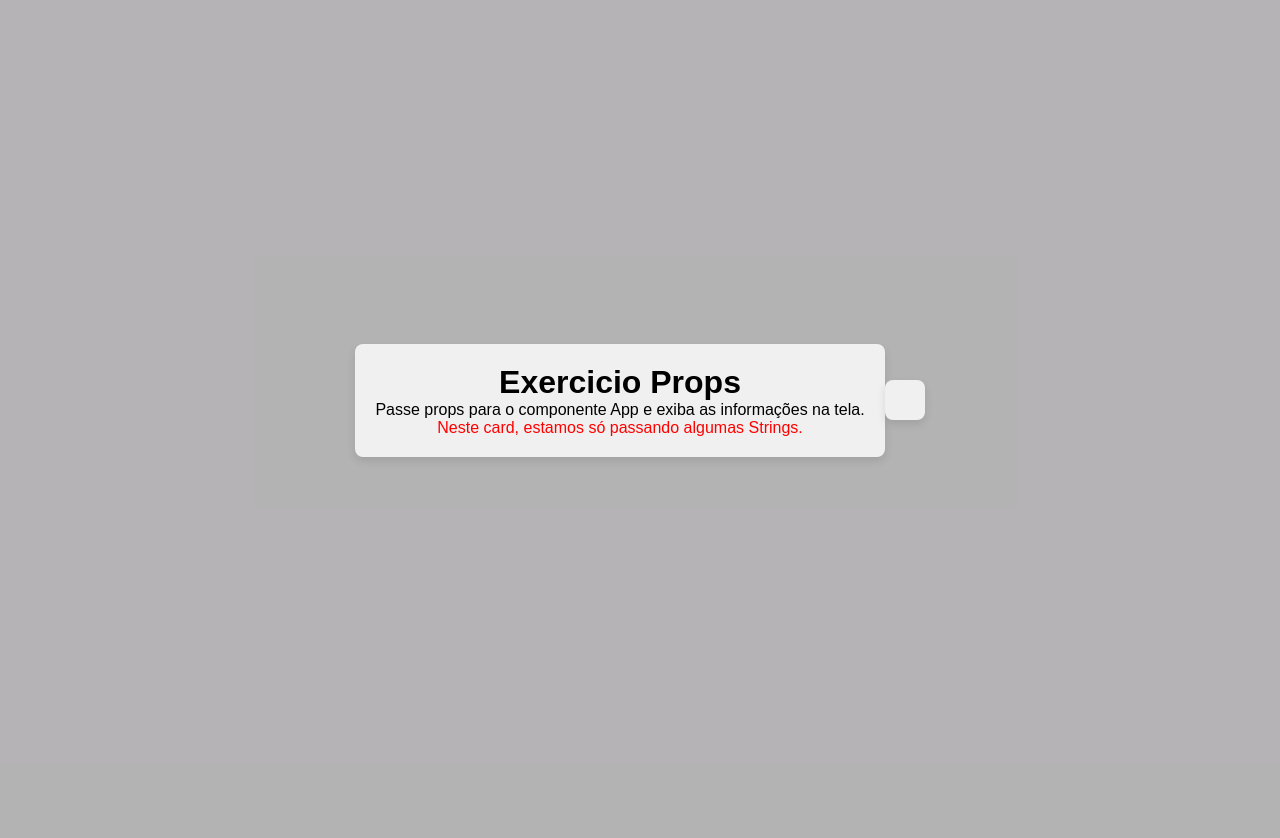
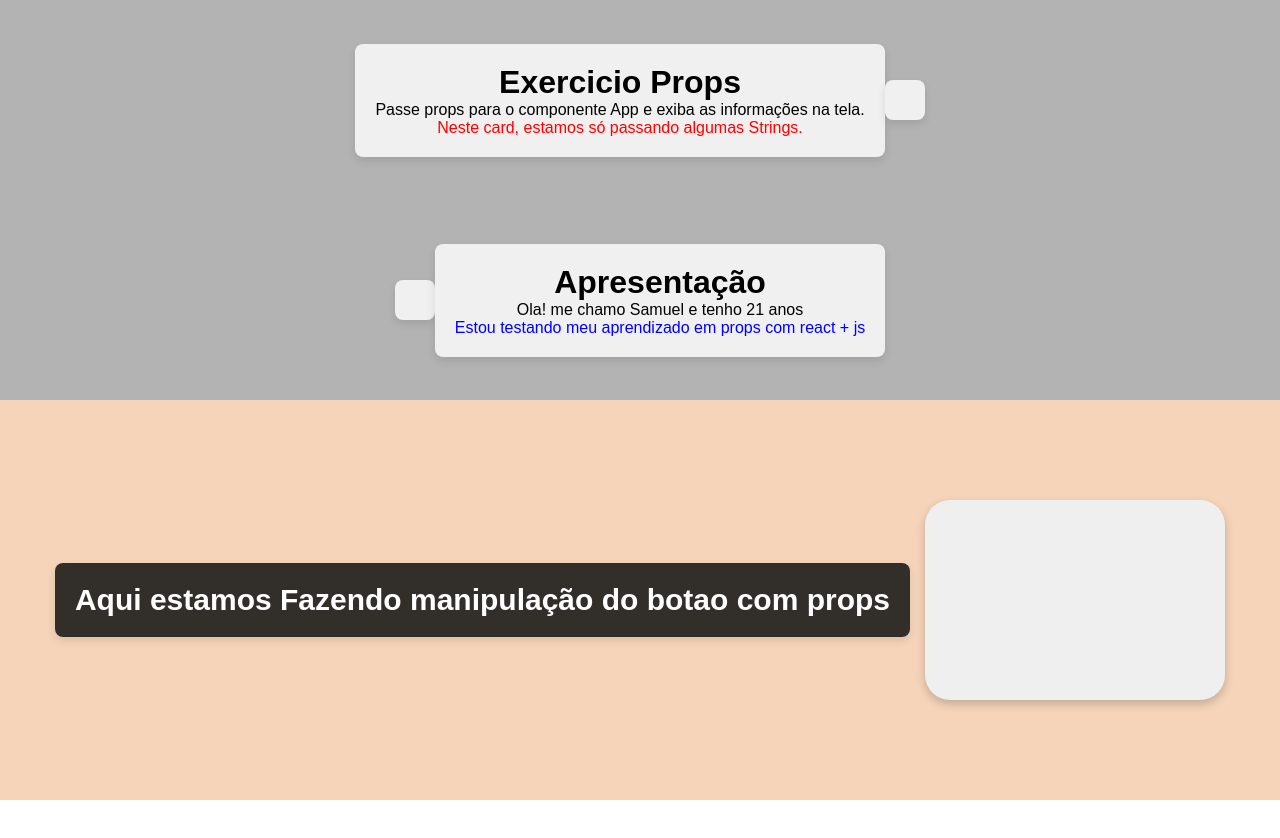
Before and after one commit to samellop3s/react-js-props-studies, a React (Vite) app: page / in a window 1280 px wide. Shown: the top 838 px of the page. After the commit the page ends 800 px from the top, so only its background shows below. Built offline with nearby package versions, Linux system fonts and the light colour scheme.

Commit message:
alterações feitas Botao.jsx / Main.jsx

```diff
--- a/src/App.css
+++ b/src/App.css
@@ -10,7 +10,7 @@
   justify-content: center;
   align-items: center;
   width: 100%;
-  height: 100vh;
+  height: 25vh;
   background:  rgba(71, 68, 71, 0.404);
 }
 .box {
@@ -34,6 +34,19 @@
   justify-content: center;
   align-items: center;
   width: 100%;
-  height: 100vh;
+  height: 50vh;
   background:  rgba(231, 149, 82, 0.404);
 }
+
+.titleBotao {
+  display: flex;
+  font-family: Arial;
+  font-size: 15px;
+  margin-right: 15px;
+  background-color: rgba(20, 20, 20, 0.863);
+  border-radius: 8px;
+  padding: 20px;
+  box-shadow: 0 4px 10px rgba(0, 0, 0, 0.1);
+  text-align: center;
+  color: white;
+}
--- a/src/Botao.jsx
+++ b/src/Botao.jsx
@@ -4,6 +4,9 @@ function Botao(props) {
     const [clicando, setClicando] = useState(false);
     return (
         <div className="container2">
+            <div className="titleBotao">
+                <h1>Aqui estamos Fazendo manipulação do botao com props</h1>
+            </div>
              <button style={{
                 backgroundColor: props.corFundo,
                 color: 'white',
--- a/src/main.jsx
+++ b/src/main.jsx
@@ -3,12 +3,11 @@ import { createRoot } from "react-dom/client";
 import Pessoas from "./Pessoas";
 import Pessoas2 from "./Pessoas2";
 import Botao from "./Botao.jsx"
-import App from "./App.jsx";
 
 createRoot(document.getElementById("root")).render(
   <StrictMode>
     <Pessoas />
-    <Pessoas2 />
+     <Pessoas2 />
     <Botao />
   </StrictMode>
 );
```
